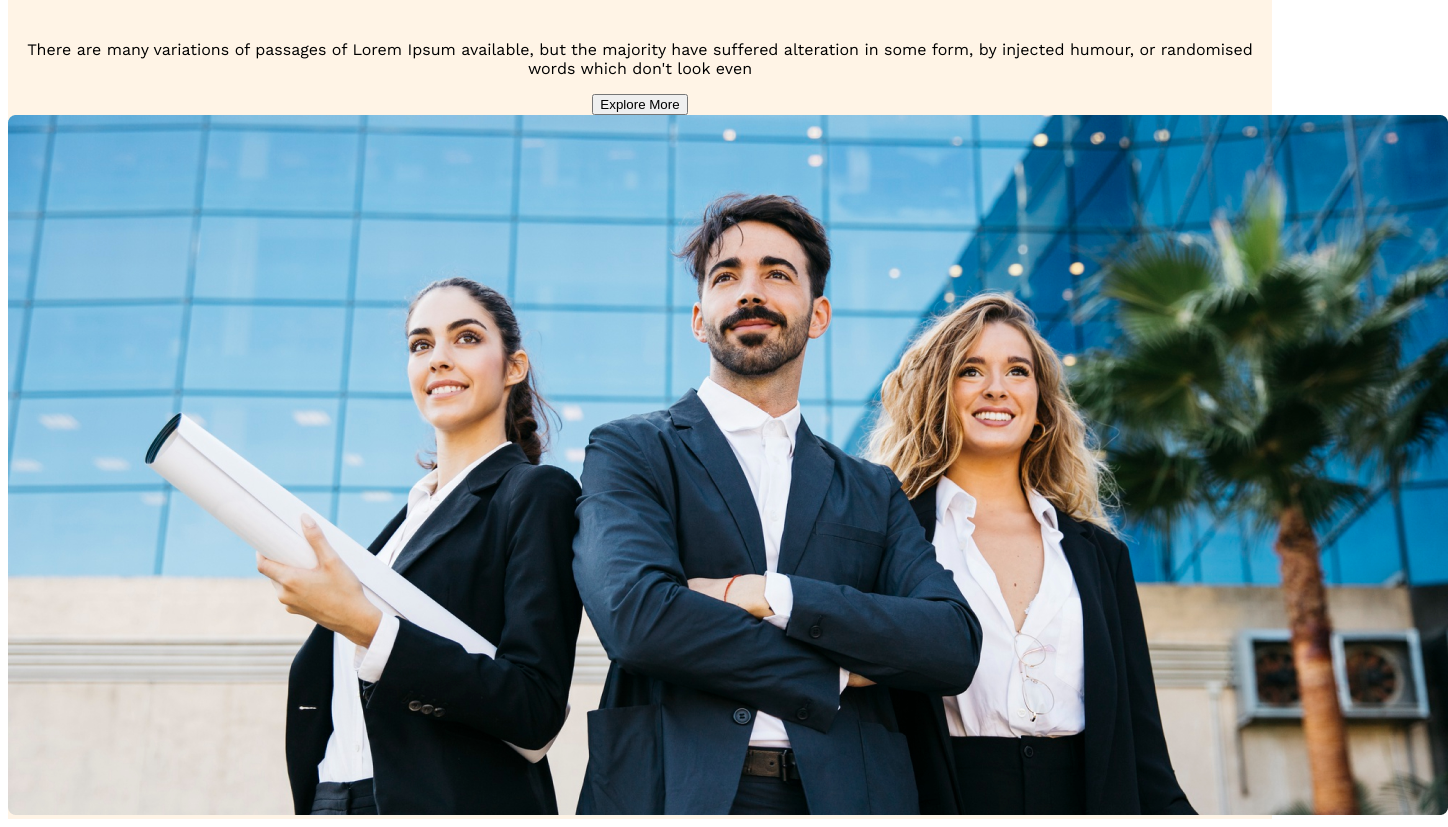
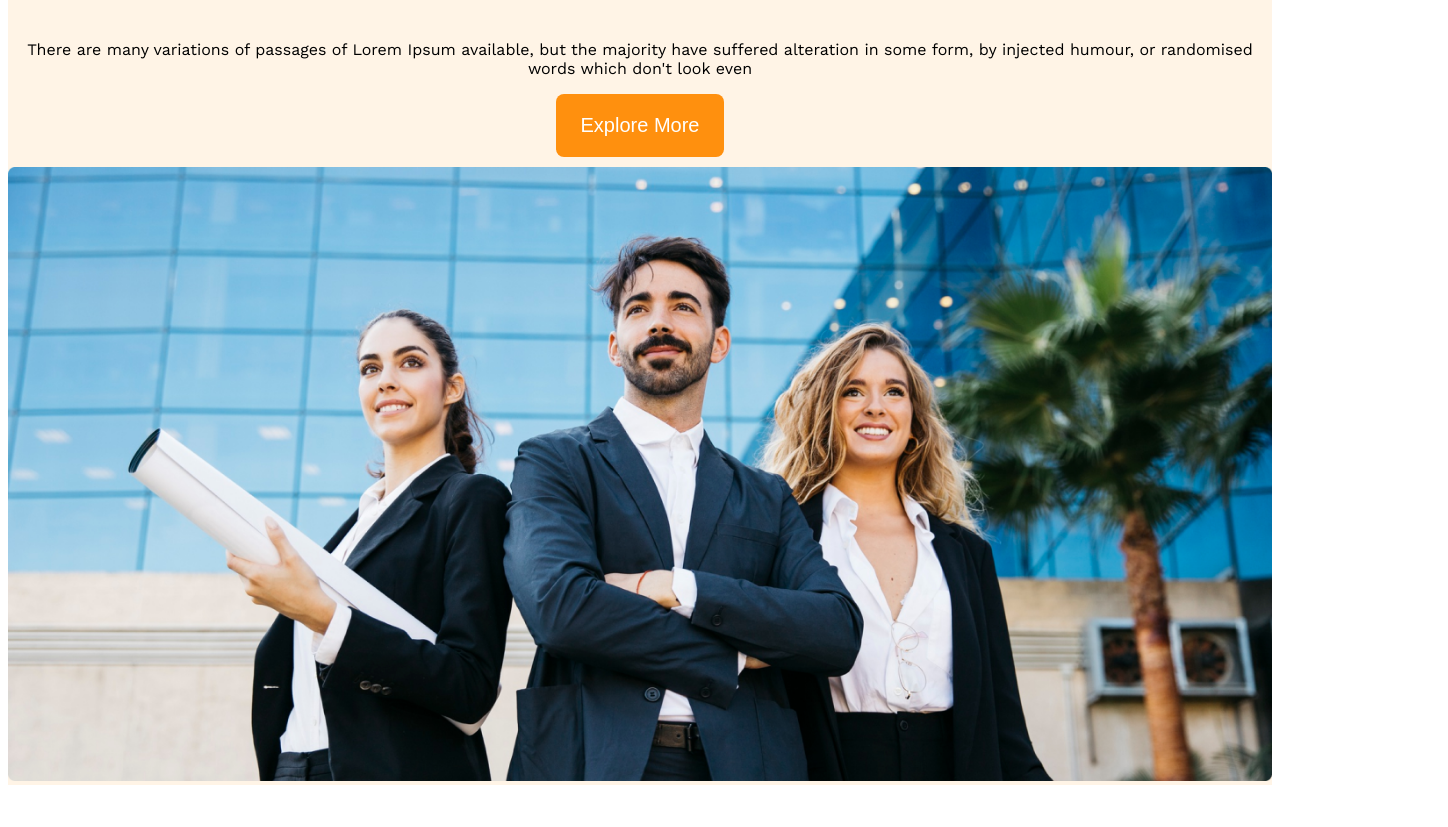
Before and after one commit to Jahirulisl/g3-responsiv-w-10, a plain HTML site: page index.html in a window 1280 px wide. Shown: the part 359-1186 px from the top of the page, 1448 px wide, since content can reach past the window. After the commit the page ends 1152 px from the top, so only its background shows below. Drawn offline with nearby package versions, Linux system fonts and the light colour scheme.

Commit message:
add banner img section

```diff
--- a/arcites.css
+++ b/arcites.css
@@ -66,12 +66,38 @@
     max-width:850;
     margin: 0 auto;
     text-align: center;
+    margin: bottom 50px;
+}
+.banner-img{
+    width:100% ;
+    margin-top: 10px;
 }
 .banner-title{
     font-size:4rem ;
     font-weight: 700;
 }
+.btn-primary{
+    background-color:#ff900e ;
+    color: white;
+    padding: 20px 25px;
+    font-size: 1.25rem;
+    font-weight: 600px;
+    border-radius: 8px;
+    border: none;
+
+}
+
+/* banner related content end */
+
+/* responsive media quary start */
+@media screen and (max-width:576px){
+    .nav-bar, .nav-link
+    {
+        flex-direction: column;
+    }
+
+}
 
 
 
-/* banner related content end */
+/* responsive media quary end*/
--- a/index.html
+++ b/index.html
@@ -29,16 +29,13 @@
         <div class="banner-content">
             <h1 class="banner-title">Brand New Group of <br>Architects </h1>
         <p>There are many variations of passages of Lorem Ipsum available, but the majority have suffered alteration in some form, by injected humour, or randomised words which don't look even</p>
-        <button class="prymert-button">Explore More</button>
+        <button class="btn-primary">Explore More</button>
 
         </div>
-        <img src="images/banner.png" alt="">
-
+        <img class="banner-img"
+         src="images/banner.png" alt="">
     </div>
    </header>
-
-
-
 
    <main>
 
```
